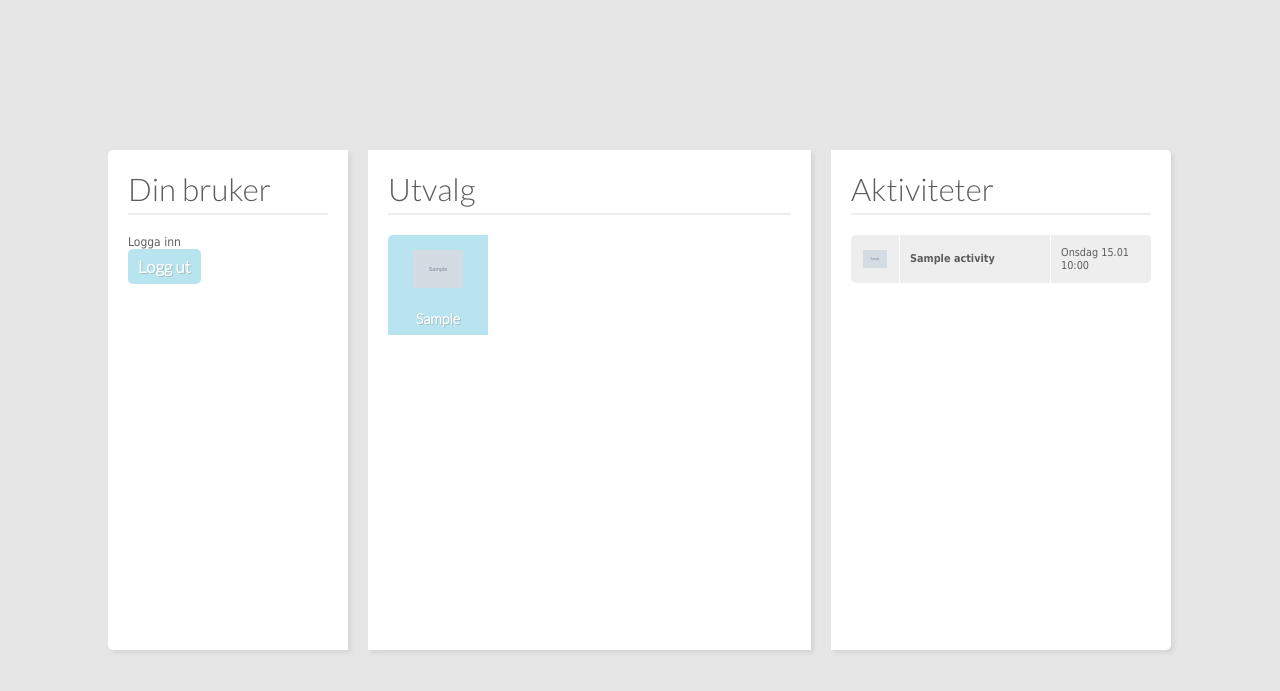
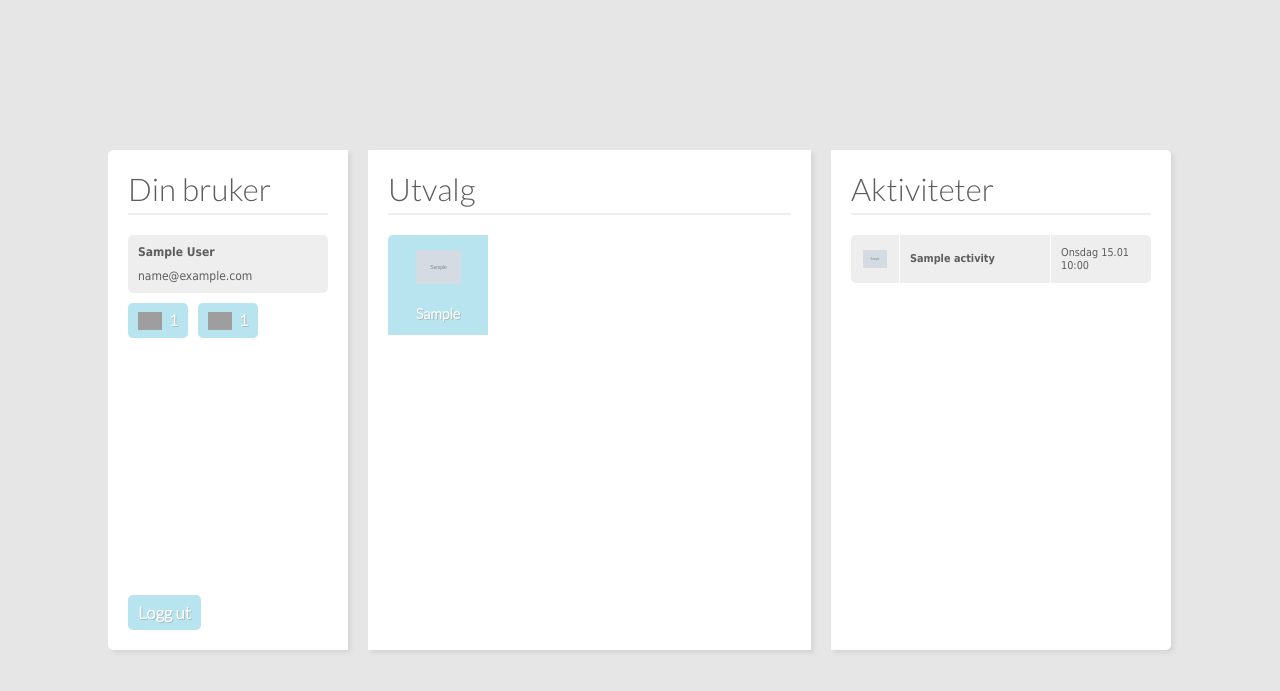
Before and after one commit to jarle123/PJ2100-37, a PHP site: page / in a window 1280 px wide. Shown: the top 691 px of the page. Run offline with PHP 8.4, Linux system fonts and the light colour scheme; the visitor is signed in with stand-in values (Sample User, id 1); tables that the repository leaves empty hold one stand-in row (values such as "Sample post"); grey boxes marked "Sample" are stand-in pictures; some libraries are stand-ins or nearby versions; grey boxes are pictures that could not be loaded.

Commit message:
Nytt design på userbox (logged in-versjon)

```diff
--- a/Prototype/controller/userbox.php
+++ b/Prototype/controller/userbox.php
@@ -4,9 +4,11 @@ class UserBox
 {
 	function showUserBox() {
 		global $userClass;
+		global $user;
 		echo '<h2>Din bruker</h2>';
 
 		if($userClass->isAuthorized()) {
+			$user = $userClass->getUser($_SESSION['userId']);
 			require 'view/_userloggedin.php';
 		} else {
 			require 'view/_loginform.php';
--- a/Prototype/model/user.php
+++ b/Prototype/model/user.php
@@ -2,6 +2,19 @@
 
 class User
 {
+	function getUser($userId) {
+		global $database;
+		$sql = $database->prepare("
+			SELECT * FROM user WHERE id = $userId
+		");
+		$sql->setFetchMode(PDO::FETCH_OBJ);
+		$sql->execute();
+
+		$data = $sql->fetch();
+
+		return $data;
+	}
+
 	function authenticateUser($email, $password) {
 		global $database;
 		$sql = $database->prepare("
@@ -13,19 +26,20 @@ class User
 		$sql->execute(array("email" => $email, "password" => $password));
 
 		if($sql->rowCount() > 0) {
-			$this->authorizeUser($email);
+			$data = $sql->fetch();
+			$this->authorizeUser($data->id);
 			return true;
 		}
 
 		return false;
 	}
 
-	function authorizeUser($email) {
-		$_SESSION['email'] = $email;
+	function authorizeUser($userId) {
+		$_SESSION['userId'] = $userId;
 	}
 
 	function isAuthorized() {
-		if(isset($_SESSION['email'])) {
+		if(isset($_SESSION['userId'])) {
 			return true;
 		}
 
@@ -38,6 +52,44 @@ class User
 
 		return true;
 	}
+
+	function getUsersSelections($userId) {
+		global $database;
+		$sql = $database->prepare("
+			SELECT selection.name, selection.id
+			FROM user_selection
+			JOIN user ON user_selection.user_id = user.id
+			JOIN selection ON user_selection.selection_id = selection.id
+			WHERE user_selection.user_id = $userId;
+		");
+		$sql->setFetchMode(PDO::FETCH_OBJ);
+		$sql->execute();
+
+		if($sql)
+
+		$data = $sql->fetchAll();
+
+		return $data;
+	}
+
+	function getUsersActivities($userId) {
+		global $database;
+		$sql = $database->prepare("
+			SELECT activity.name, activity.id
+			FROM user_activity
+			JOIN user ON user_activity.user_id = user.id
+			JOIN activity ON user_activity.activity_id = activity.id
+			WHERE user_activity.user_id = $userId;
+		");
+		$sql->setFetchMode(PDO::FETCH_OBJ);
+		$sql->execute();
+
+		if($sql)
+
+		$data = $sql->fetchAll();
+
+		return $data;
+	}
 }
 
 ?>
--- a/Prototype/public/css/selections.css
+++ b/Prototype/public/css/selections.css
@@ -8,8 +8,8 @@ ul.selections li:nth-child(4), ul.selections li:nth-child(8), ul.selections li:n
 
 ul.selections li a, ul.selections li img {
 	width: 100px; height: 100px; display: block; background-color: #b7e4ef;
-	background-size: 50px; background-position: center 15px; background-repeat: no-repeat;
-	font: 1.2em 'Lato'; color: #ffffff; text-align: center; font-weight: bold; line-height: 168px;
+	background-size: 45px; background-position: center 15px; background-repeat: no-repeat;
+	font: 1.2em 'Lato'; color: #ffffff; text-align: center; font-weight: bold; line-height: 158px;
 	text-shadow: 1px 1px 0 #a5bfc5;
 	-webkit-transition: background-color 1s;
 }
--- a/Prototype/public/css/stylesheet.css
+++ b/Prototype/public/css/stylesheet.css
@@ -25,7 +25,7 @@ header {
 }
 
 #message p {
-	width: 987px; padding:20px 20px 20px 56px; margin: 0 auto; background-image: url(../img/check_icon.png); background-size: 36px; background-repeat: no-repeat; background-position: center left;
+	width: 987px; padding:20px 20px 20px 56px; margin: 0 auto; background-image: url(../img/check_icon.png); background-size: 24px; background-repeat: no-repeat; background-position: center left;
 }
 
 #horizon {
--- a/Prototype/public/css/userbox.css
+++ b/Prototype/public/css/userbox.css
@@ -1,3 +1,38 @@
 #userbox input {
 	width: 180px;
 }
+
+#userbox dl dt {
+	display: none;
+}
+
+#userbox dl dd:nth-child(2), #userbox dl dd:nth-child(4) {
+	padding: 10px; background: #eeeeee;
+}
+
+#userbox dl dd:nth-child(2) {
+	padding-bottom: 0; border-top-left-radius: 5px; border-top-right-radius: 5px; font-weight: bold;
+}
+
+#userbox dl dd:nth-child(4) {
+	border-bottom-left-radius: 5px; border-bottom-right-radius: 5px;
+}
+
+#userbox dl dd:nth-child(6) {
+	margin-right: 10px; background-image: url(../img/icons/selection.png);
+}
+
+#userbox dl dd:nth-child(8) {
+	background-image: url(../img/icons/activity.png);
+}
+
+#userbox dl dd:nth-child(6), #userbox dl dd:nth-child(8) {
+	width: 50px; height: 35px; padding-right:10px; margin-top: 10px; float: left;
+	background-color: #b7e4ef; background-size: 24px; background-repeat: no-repeat; background-position: 10px center;
+	border-radius: 5px; text-align: right; font:1.3em 'Lato'; color: #ffffff;
+	text-shadow: 1px 1px 0 #a5bfc5; font-weight: bold; line-height: 35px;
+}
+
+#logout {
+	position: absolute;	bottom: 20px;
+}
--- a/Prototype/view/_userloggedin.php
+++ b/Prototype/view/_userloggedin.php
@@ -1,4 +1,13 @@
-<p>Logga inn</p>
-<form method="post">
+<dl>
+	<dt>Navn</dt>
+		<dd><?=$user->firstname.' '.$user->surname?></dd>
+	<dt>Epost</dt>
+		<dd><?=$user->email?></dd>
+	<dt>Antall utvalg</dt>
+		<dd><?=count($userClass->getUsersSelections($_SESSION['userId']))?></dd>
+	<dt>Kommende aktiviteter</dt>
+		<dd><?=count($userClass->getUsersActivities($_SESSION['userId']))?></dd>
+</dl>
+<form id="logout" method="post">
 	<input name="logout" type="submit" value="Logg ut">
 </form>
```
